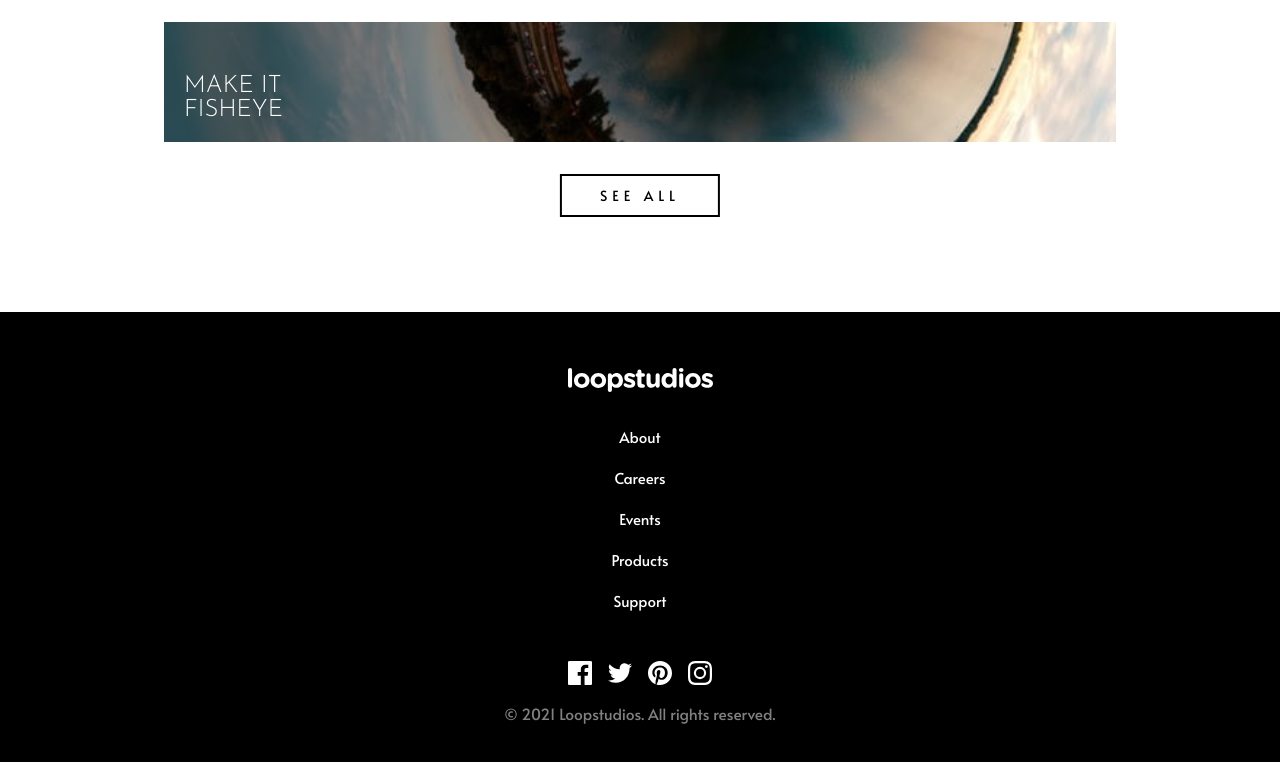
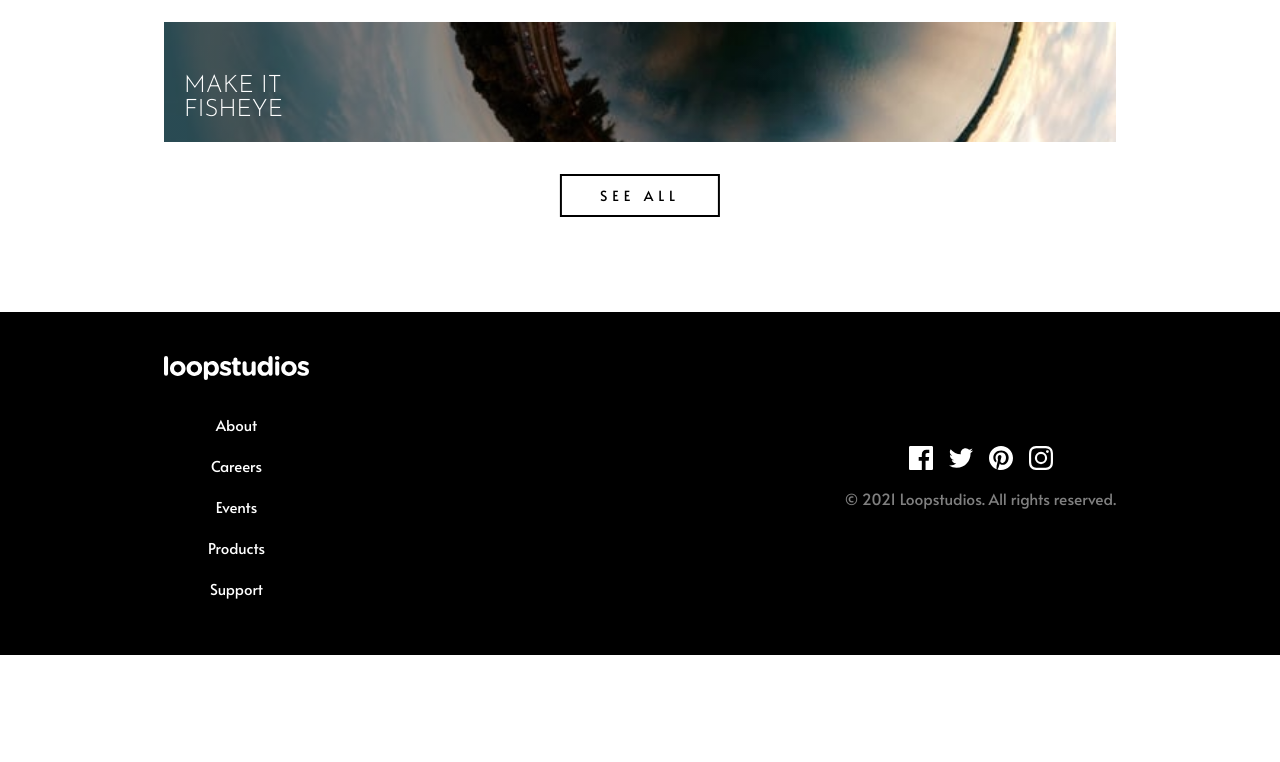
Before and after one commit to GracilianoOG/fem-loopstudios-landing-page, a React (Vite) app: page / in a window 1280 px wide. Shown: the part 2700-3462 px from the top of the page. After the commit the page ends 3355 px from the top, so only its background shows below. Built offline with nearby package versions, Linux system fonts and the light colour scheme.

Commit message:
Add footer style on bigger screens

```diff
--- a/src/components/Footer/styles.ts
+++ b/src/components/Footer/styles.ts
@@ -8,4 +8,10 @@ export const FooterStyled = styled.footer`
   flex-direction: column;
   margin-top: 95px;
   padding: 56px var(--page-gutter);
+
+  @media screen and (min-width: 992px) {
+    flex-direction: row;
+    justify-content: space-between;
+    padding-top: 44px;
+  }
 `;
```
